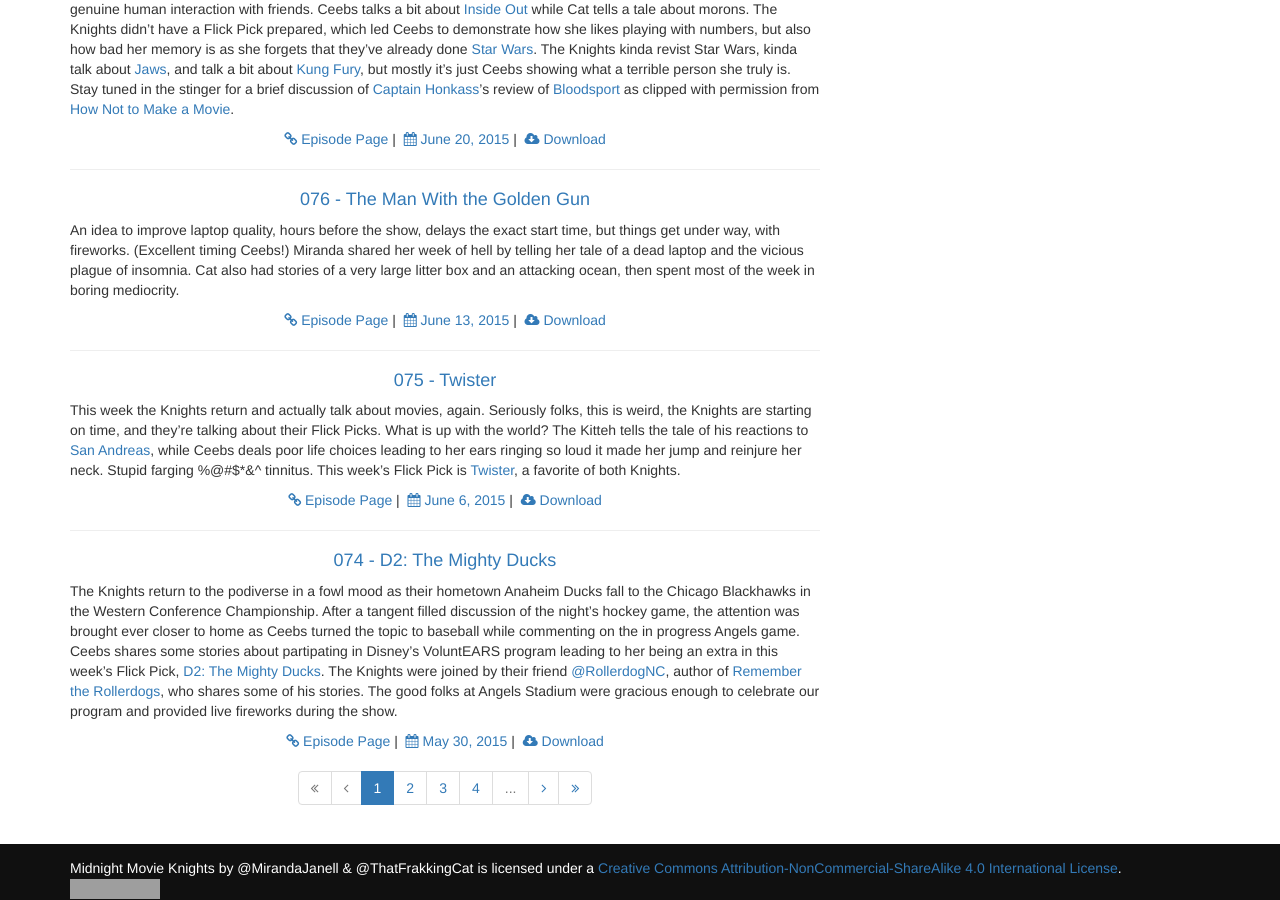
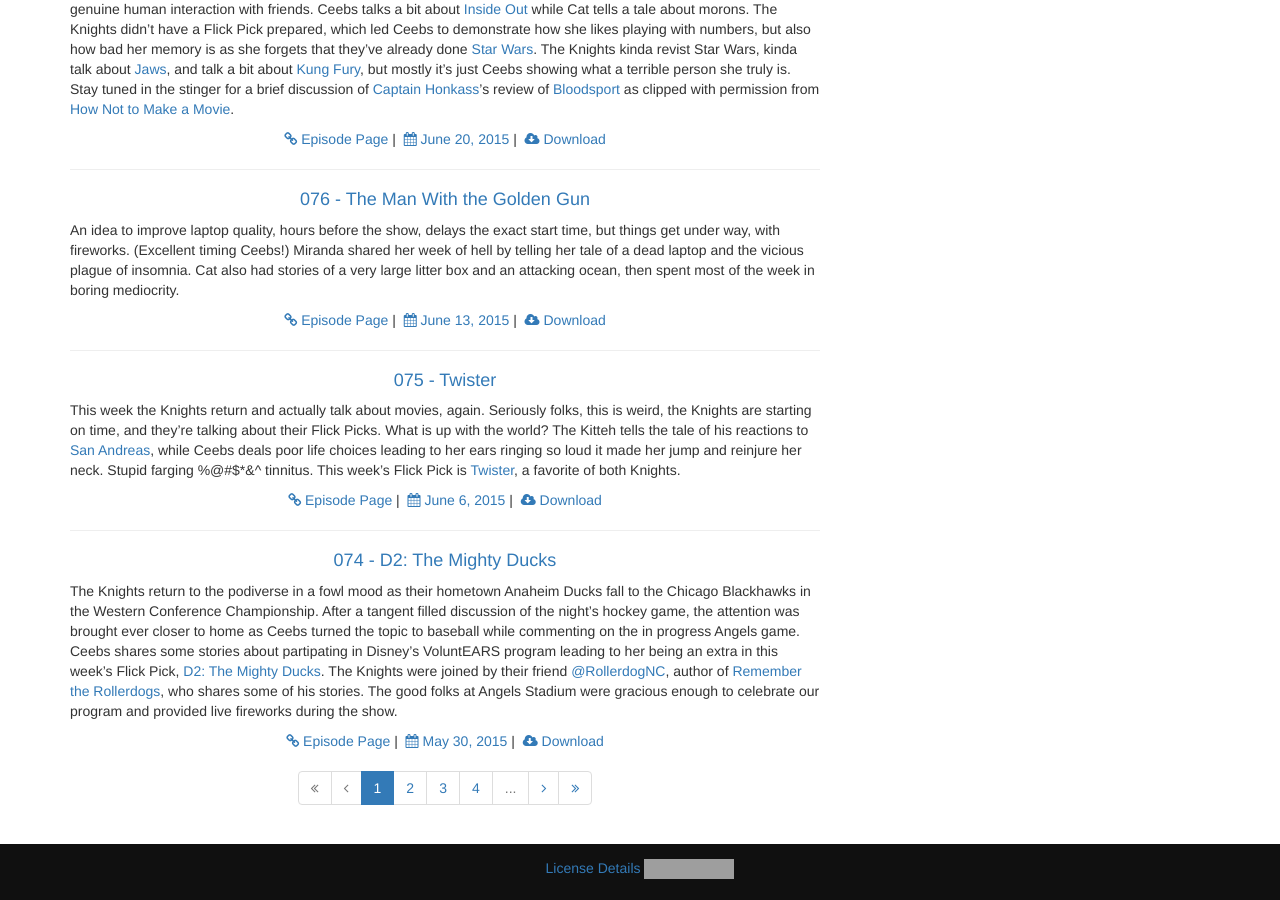
Before and after one commit to MirandaJanell/MidnightMovieKnights, a Jekyll site: the page built from index.html, in a window 1280 px wide and 900 px high, scrolled down 893 px. Built offline with Jekyll 4.4.1, drawn with Linux system fonts in a browser that asks for light colours; nearby versions of some CDN libraries; the list of posts is cut into pages by our own code; comment, search, counter and statistics services are not loaded; grey boxes are pictures that could not be loaded.

Commit message:
Added license page and updated the footer license.

```diff
--- a/_layouts/default.html
+++ b/_layouts/default.html
@@ -144,8 +144,10 @@
 			<div class="container">
 				<div class="row">
 					<div class="col-md-12">
-						<span xmlns:dct="http://purl.org/dc/terms/" href="http://purl.org/dc/dcmitype/Sound" property="dct:title" rel="dct:type">Midnight Movie Knights</span> by <span xmlns:cc="http://creativecommons.org/ns#" property="cc:attributionName">@MirandaJanell & @ThatFrakkingCat</span> is licensed under a <a rel="license" href="http://creativecommons.org/licenses/by-nc-sa/4.0/">Creative Commons Attribution-NonCommercial-ShareAlike 4.0 International License</a>.
-						<a rel="license" href="http://creativecommons.org/licenses/by-nc-sa/4.0/"><img alt="Creative Commons License" style="border-width:0" src="https://i.creativecommons.org/l/by-nc-sa/4.0/88x31.png" /></a>
+						<div class="text-center">
+							<a href="{{ site.baseurl}}/license.html" title="License Details">License Details</a>
+							<a rel="license" href="http://creativecommons.org/licenses/by-nc-sa/4.0/"><img alt="Creative Commons License" style="border-width:0" src="https://i.creativecommons.org/l/by-nc-sa/4.0/88x31.png" /></a>
+						</div>
 					</div>
 				</div>
 			</div>
```
Also changed, not shown: license.html (added, +7 -0 lines).
